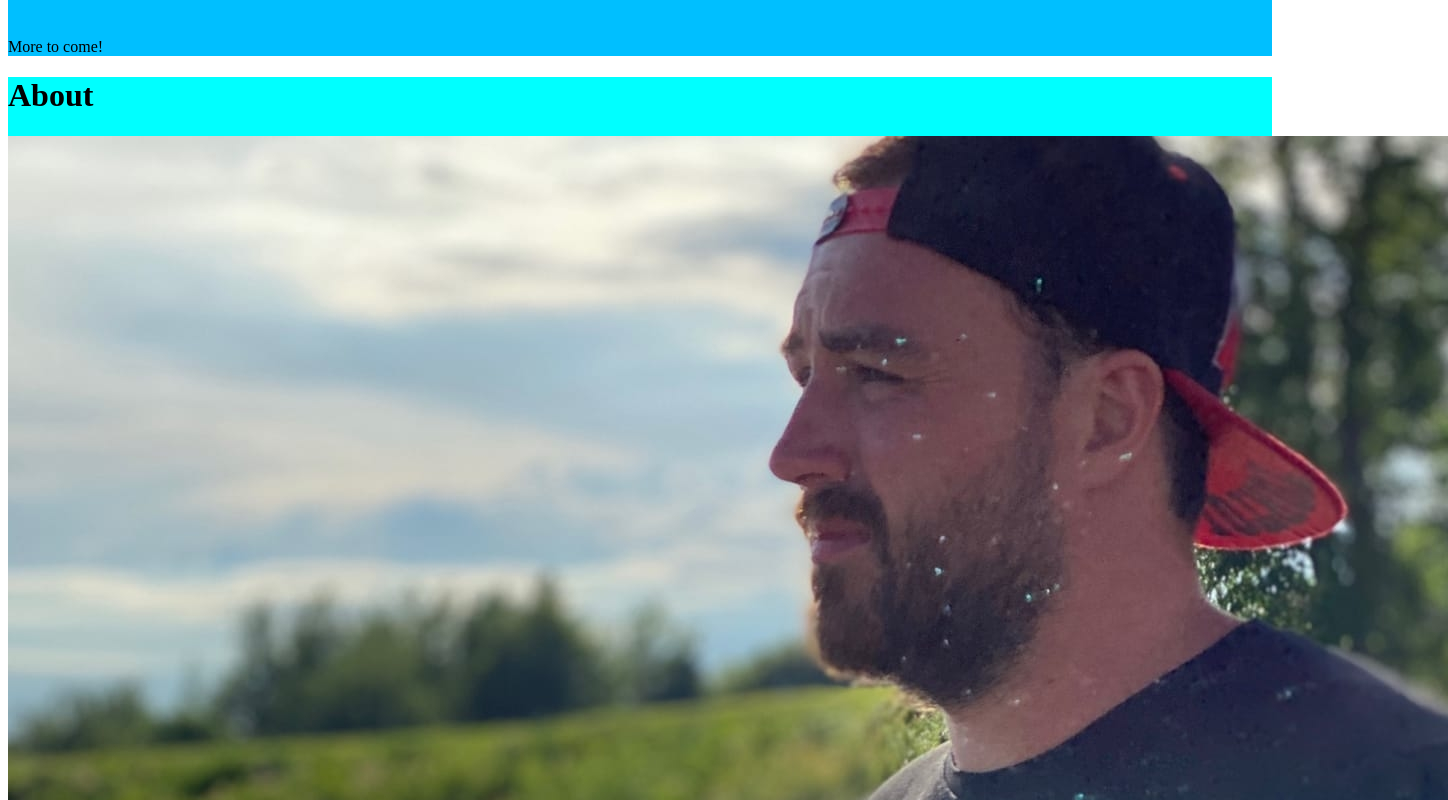
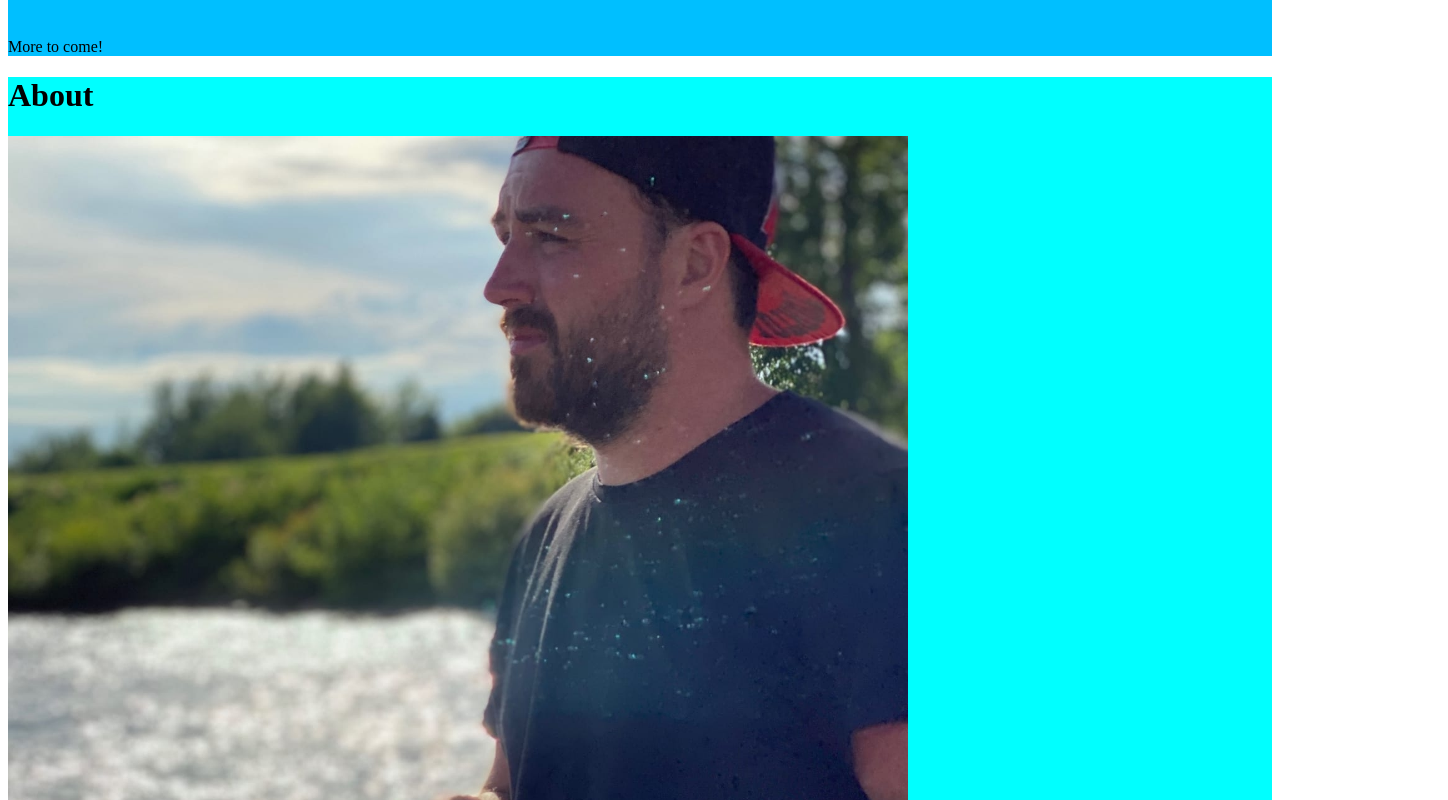
Before and after one commit to CodyLuckmann/CodyLuckmann.github.io, a plain HTML site: page index.html in a window 1280 px wide. Shown: the part 720-1520 px from the top of the page, 1448 px wide, since content can reach past the window. Drawn offline with Linux system fonts and the light colour scheme.

Commit message:
added image and specified width and height to fit about page better

```diff
--- a/index.html
+++ b/index.html
@@ -7,6 +7,14 @@
     <link rel="stylesheet" href="styles.css">
     <title>Cody Luckmann Portfolio</title>
 </head>
+<style>
+    img {
+        width: 900px;
+        height: 800px;
+        object-fit: cover;
+
+    }
+</style>
 <body>
     <div class="topnav">
         <a href="#home" class="text">Home</a>
```
